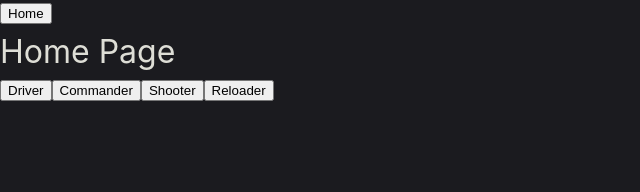
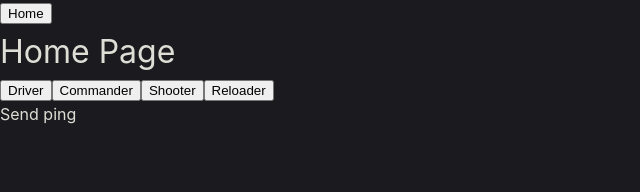
Before and after one commit to KubaBir/Leopard, a React (Vite) app in the folder src/renderer/: page / in a window 1280 px wide. Shown: the top 192 px of the page, without its empty margins (0-640 px from the left). Built offline with nearby package versions, Linux system fonts and the light colour scheme.

Commit message:
fix ping

```diff
--- a/src/renderer/src/pages/Home.tsx
+++ b/src/renderer/src/pages/Home.tsx
@@ -1,7 +1,29 @@
 import Layout from '../components/Layout'
 import RedirectButton from '../components/RedirectButton'
+import axios from 'axios'
 
 export default function Home(): JSX.Element {
+  async function handlePing(): Promise<undefined> {
+    try {
+      console.log('Sent ping...')
+      const res = await axios.post('/ping', { data: 'ping' })
+      if (res.data?.data === 'pong') {
+        await window.electron.ipcRenderer.invoke('show-message-box', {
+          title: 'Connection test',
+          message: 'Pong',
+          buttons: ['OK']
+        })
+        console.log('Got pong')
+      }
+    } catch (err) {
+      console.log(err)
+      await window.electron.ipcRenderer.invoke('show-message-box', {
+        title: err.name,
+        message: err.toString(),
+        buttons: ['OK']
+      })
+    }
+  }
   return (
     <Layout>
       <div className="flex flex-col items-center gap-5">
@@ -12,6 +34,13 @@ export default function Home(): JSX.Element {
           <RedirectButton to="/shooter">Shooter</RedirectButton>
           <RedirectButton to="/reloader">Reloader</RedirectButton>
         </div>
+
+        <div
+          className="p-2 cursor-pointer rounded-md bg-teal-300/60 hover:bg-teal-400/60"
+          onClick={handlePing}
+        >
+          Send ping
+        </div>
       </div>
     </Layout>
   )
```
